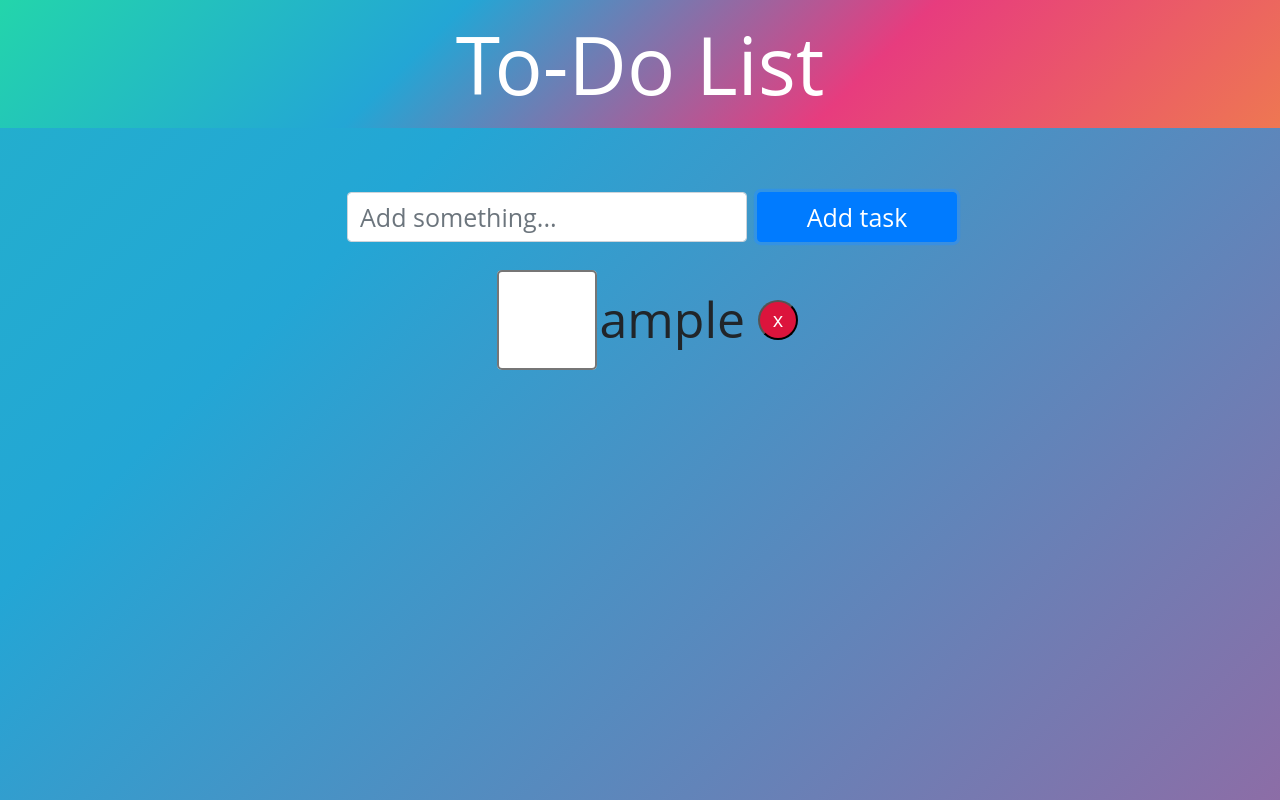
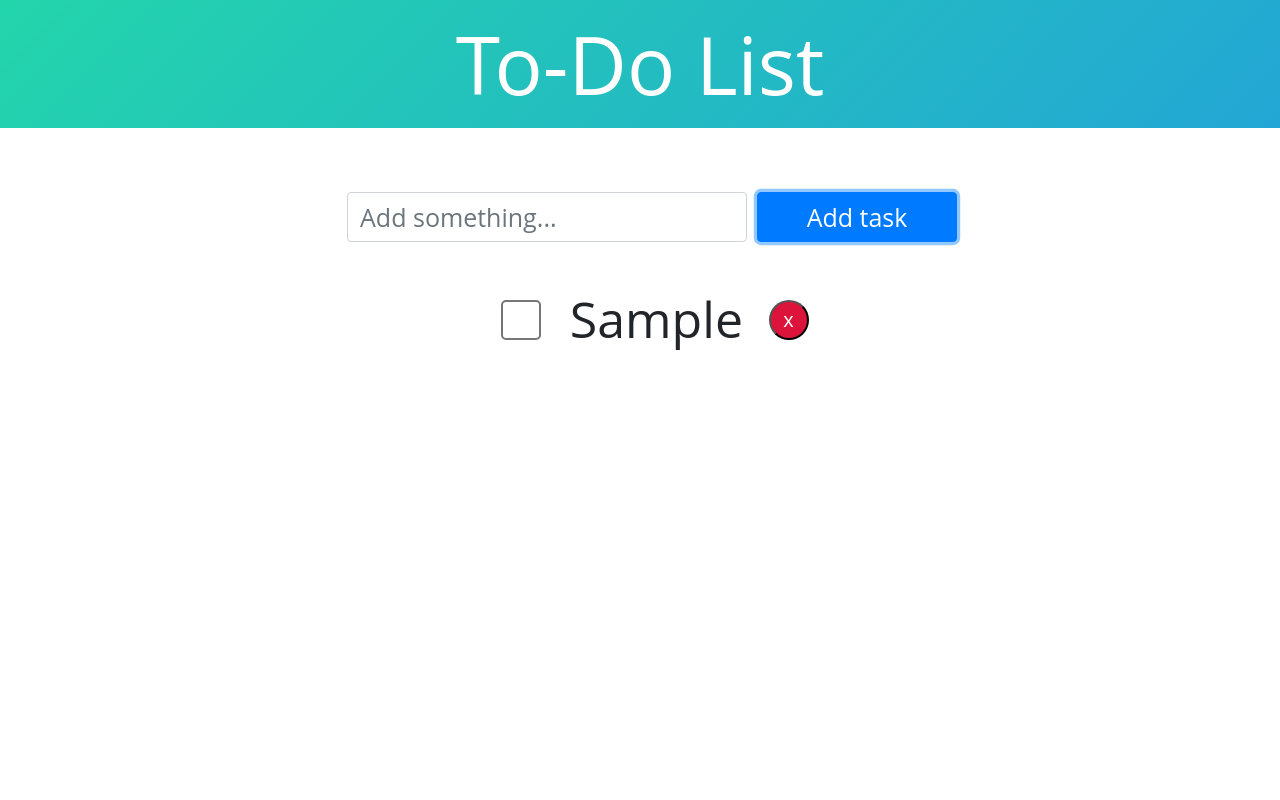
Before and after one commit to dan-koller/JS-To-Do-List, a plain HTML site: page index.html in a window 1280 px wide. Both pictures are taken after typing "Sample" into the empty fields and a click on the button "Add task". Drawn offline with nearby package versions, Linux system fonts and the light colour scheme.

Commit message:
Fixed a visualization bug and updated styling to be less bright

```diff
--- a/src/styles/index.css
+++ b/src/styles/index.css
@@ -10,11 +10,6 @@ body {
     align-items: center;
     font-size: 40px;
     font-family: 'Open Sans', sans-serif;
-    /* Gradient background animation */
-	background: linear-gradient(-45deg, #ee7752, #e73c7e, #23a6d5, #23d5ab);
-	background-size: 400% 400%;
-	animation: gradient 90s ease infinite;
-	height: 100vh;
 }
 
 @keyframes gradient {
@@ -29,13 +24,15 @@ body {
 	}
 }
 
+/* Navbar */
+
 nav {
 	width: 100%;
 	float: left;
 	margin: 0 0 1em 0;
 	padding: 0;
 	background-color: #23a6d5;
-    background: linear-gradient(-45deg, #ee7752, #e73c7e, #23a6d5, #23d5ab);
+    background: linear-gradient(-45deg,#23a6d5, #23d5ab);
     color: white;
     text-align: center;
 }
@@ -45,6 +42,32 @@ h1 {
     font-size: 80px;
 }
 
+/* New tasks */
+
+input[type="text"] {
+    margin: 3vh;
+    margin-right: 10px;
+}
+
+#input-task {
+    font-size: 25px;
+    height: 50px;
+    width: 400px;
+}
+
+#add-task-button {
+    font-size: 25px;
+    height: 50px;
+    width: 200px;
+}
+
+/* Task list */
+
+.add-tasks {
+    display: flex;
+    align-items: center;
+}
+
 li {
     list-style: none;
     display: flex;
@@ -52,28 +75,10 @@ li {
     margin: 2vh;
 }
 
-li span {
-    margin-right: 1vw;
-    font-size: 50px;
-}
-
-.add-tasks {
-    display: flex;
-    align-items: center;
-}
-
-button {
-    font-size: 20px;
-}
-
-input[type="text"] {
-    margin: 3vh;
-    margin-right: 10px;
-}
-
 input[type="checkbox"] {
-    height: 50px;
-    width: 50px;
+    height: 20px;
+    width: 20px;
+    margin-right: 3vw;
 
       /* Double-sized Checkboxes */
     -ms-transform: scale(2); /* IE */
@@ -90,22 +95,16 @@ input[type="checkbox"] {
     transition: 1.1s;
 }
 
-#input-task {
-    font-size: 25px;
-    height: 50px;
-    width: 400px;
-}
-
-#add-task-button {
-    font-size: 25px;
-    height: 50px;
-    width: 200px;
+li span {
+    margin-right: 2vw;
+    font-size: 50px;
 }
 
 .delete-btn {
     background-color: crimson;
     border-radius: 50%;
     color: white;
+    font-size: 20px;
     height: 40px;
     width: 40px;
     text-align: center;
```
Also changed, not shown: res/screenshot-to-do-list.png, 1 other file.
